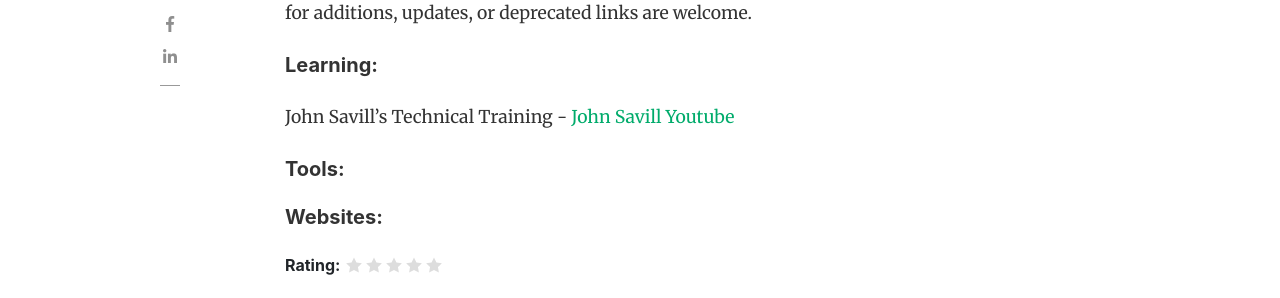
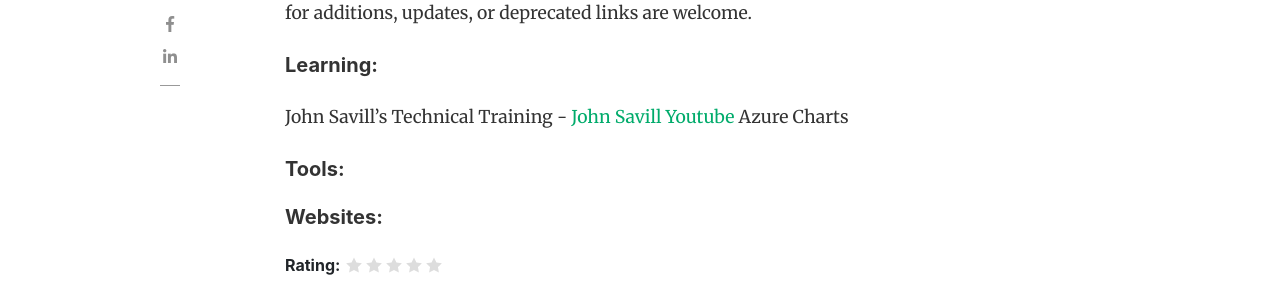
Before and after one commit to mcoutanche/github.io, a Jekyll site: the page built from _posts/2025-01-29-azure-resources.md, in a window 1280 px wide and 900 px high, scrolled down 853 px. Shown: the part 154-452 px from the top of the window. Built offline with Jekyll 4.4.1, drawn with Linux system fonts in a browser that asks for light colours; nearby versions of some CDN libraries; comment, search, counter and statistics services are not loaded; some of the changed text lies outside the part shown.

Commit message:
default updates

```diff
--- a/_layouts/default.html
+++ b/_layouts/default.html
@@ -76,7 +76,7 @@ ga('send', 'pageview');
                 </li>
 
                 <li class="nav-item">
-                <a target="_blank" class="nav-link" href="https://azurecharts.com/"> Azure Charts</a>
+                <a target="_blank" class="nav-link" href="{{ site.baseurl }}/azure-resources">Azure Resources</a>
                 </li>
             <!--
                 <li class="nav-item">
--- a/_posts/2025-01-29-azure-resources.md
+++ b/_posts/2025-01-29-azure-resources.md
@@ -16,6 +16,7 @@ This is the first official article since the relaunch of TechKB.onl. It features
 ##### Learning:
 
 John Savill's Technical Training -  [John Savill Youtube](https://www.youtube.com/@NTFAQGuy){:target="_blank"}
+Azure Charts
 
 ##### Tools:
 
```
